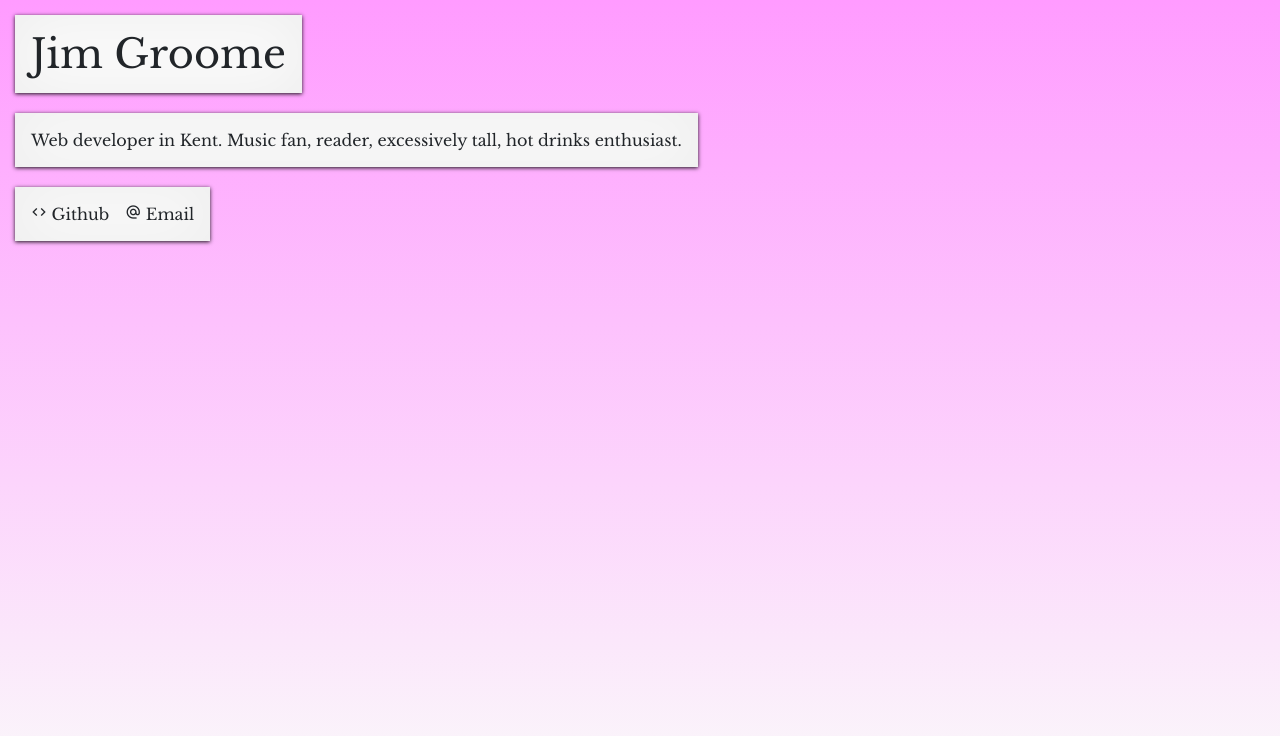
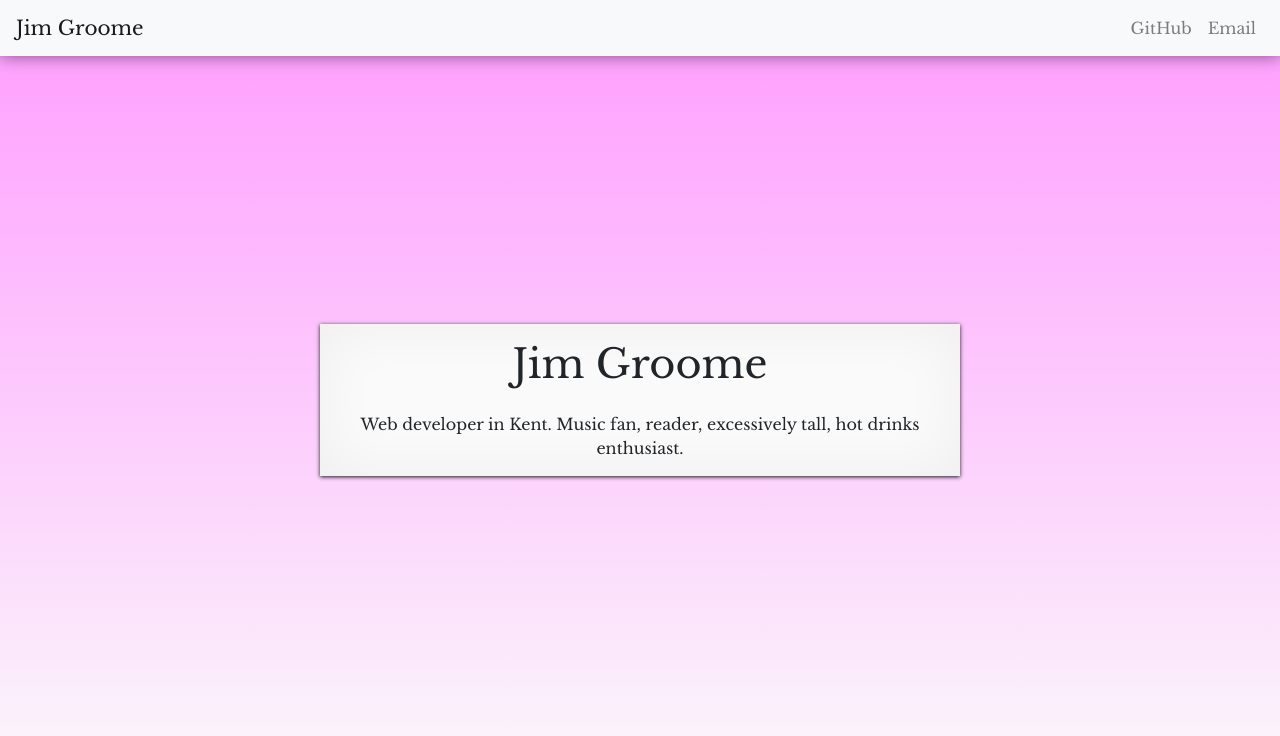
Before and after one commit to jimgroome/jimgroo.me, a React (Create React App) app: page / in a window 1280 px wide. Shown: the top 736 px of the page. Built offline with nearby package versions, Linux system fonts and the light colour scheme.

Commit message:
New design

```diff
--- a/src/App.js
+++ b/src/App.js
@@ -1,6 +1,7 @@
 import React from "react";
-import { Container, Row, Col } from "reactstrap";
 import ReactGA from "react-ga";
+import Navigation from "./components/Navigation";
+import SiteContent from "./components/SiteContent";
 
 function App() {
   ReactGA.initialize("UA-9828579-19");
@@ -13,37 +14,8 @@ function App() {
 
   return (
     <div className={containerClass}>
-      <Container fluid={true}>
-        <Row>
-          <Col>
-            <h1>Jim Groome</h1>
-          </Col>
-        </Row>
-        <Row>
-          <Col>
-            <p>
-              Web developer in Kent. Music fan, reader, excessively tall, hot
-              drinks enthusiast.
-            </p>
-          </Col>
-        </Row>
-        <Row>
-          <Col>
-            <p>
-              <a
-                href='https://github.com/jimgroome'
-                target='_blank'
-                className='mr-3'
-              >
-                <i className='material-icons'>code</i> Github
-              </a>
-              <a href='mailto:hello@jimgroo.me' target='_blank'>
-                <i className='material-icons'>alternate_email</i> Email
-              </a>
-            </p>
-          </Col>
-        </Row>
-      </Container>
+      <Navigation />
+      <SiteContent />
     </div>
   );
 }
--- /dev/null
+++ b/src/components/Navigation.js
@@ -0,0 +1,51 @@
+import React, { Fragment, useState } from "react";
+import {
+  Collapse,
+  Navbar,
+  NavbarToggler,
+  NavbarBrand,
+  Nav,
+  NavItem,
+  NavLink
+} from "reactstrap";
+
+const Navigation = () => {
+  const [isOpen, setIsOpen] = useState(false);
+
+  const toggle = () => {
+    setIsOpen(!isOpen);
+  };
+
+  return (
+    <Fragment>
+      <Navbar color='light' light expand='md'>
+        <NavbarBrand href='/'>Jim Groome</NavbarBrand>
+        <NavbarToggler onClick={toggle} />
+        <Collapse isOpen={isOpen} navbar>
+          <Nav className='ml-auto' navbar>
+            <NavItem>
+              <NavLink
+                href='https://github.com/jimgroome'
+                rel='noopener noreferrer'
+                target='_blank'
+              >
+                GitHub
+              </NavLink>
+            </NavItem>
+            <NavItem>
+              <NavLink
+                href='mailto:hello@jimgroo.me'
+                rel='noopener noreferrer'
+                target='_blank'
+              >
+                Email
+              </NavLink>
+            </NavItem>
+          </Nav>
+        </Collapse>
+      </Navbar>
+    </Fragment>
+  );
+};
+
+export default Navigation;
--- /dev/null
+++ b/src/components/SiteContent.js
@@ -0,0 +1,24 @@
+import React, { Fragment } from "react";
+import { Container, Row, Col } from "reactstrap";
+
+const SiteContent = () => {
+  return (
+    <Fragment>
+      <Container>
+        <Row>
+          <Col className='site-content-container'>
+            <div className='site-content'>
+              <h1 className='mb-4'>Jim Groome</h1>
+              <p className='mb-0'>
+                Web developer in Kent. Music fan, reader, excessively tall, hot
+                drinks enthusiast.
+              </p>
+            </div>
+          </Col>
+        </Row>
+      </Container>
+    </Fragment>
+  );
+};
+
+export default SiteContent;
--- a/src/index.scss
+++ b/src/index.scss
@@ -1,3 +1,4 @@
+@import "../node_modules/bootstrap/scss/bootstrap.scss";
 @import url("https://fonts.googleapis.com/css?family=Libre+Baskerville");
 
 $blue: #04c;
@@ -9,11 +10,8 @@ $white: #fafafa;
 .page-container {
   width: 100vw;
   height: 100vh;
-  padding-top: 15px;
-  a {
-    color: #212529;
-    text-decoration: none;
-  }
+  position: relative;
+  font-family: "Libre Baskerville", serif;
   &.blue {
     background: $white linear-gradient(lighten($blue, 50%), $white) no-repeat;
     ::selection {
@@ -63,25 +61,31 @@ $white: #fafafa;
     }
   }
 }
-
-h1,
-p,
-.nav {
-  font-family: "Libre Baskerville", serif;
-  position: relative;
-  margin: 0 0 20px;
+.navbar {
+  box-shadow: rgba(0, 0, 0, 0.5) 0 0 1rem;
+}
+.site-content-container {
+  position: static;
+}
+.site-content {
+  padding: 1rem;
   background: $white;
   box-shadow: rgba(0, 0, 0, 0.9) 0 1px 4px, rgba(0, 0, 0, 0.05) 0 0 60px inset;
-}
-h1,
-p {
-  display: inline-block;
-  padding: 15px 16px;
+  text-align: center;
+  position: absolute;
+  top: 50%;
+  left: 50%;
+  width: 80%;
+  transform: translateY(-50%) translateX(-50%);
 }
 a {
+  color: #212529;
+  text-decoration: none;
   transition: all 0.3s;
 }
-.material-icons {
-  font-size: 1rem;
-  line-height: 1rem;
+
+@include media-breakpoint-up(sm) {
+  .site-content {
+    width: initial;
+  }
 }
```
